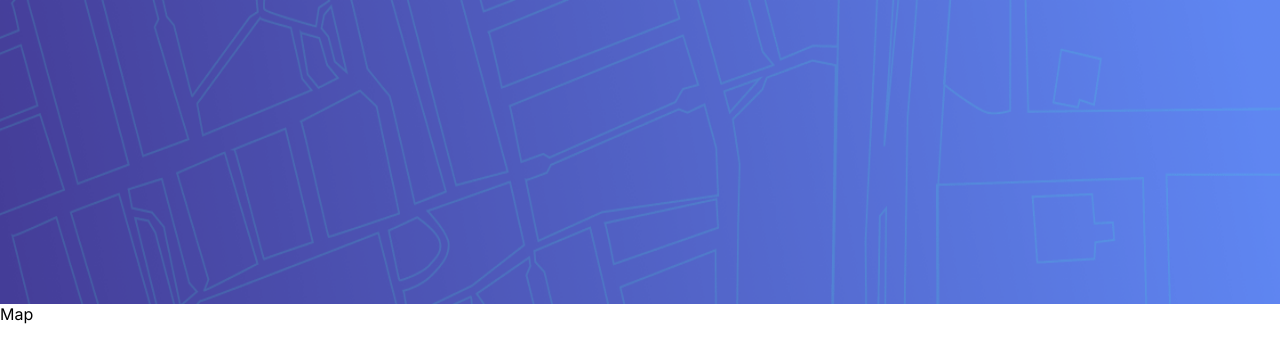
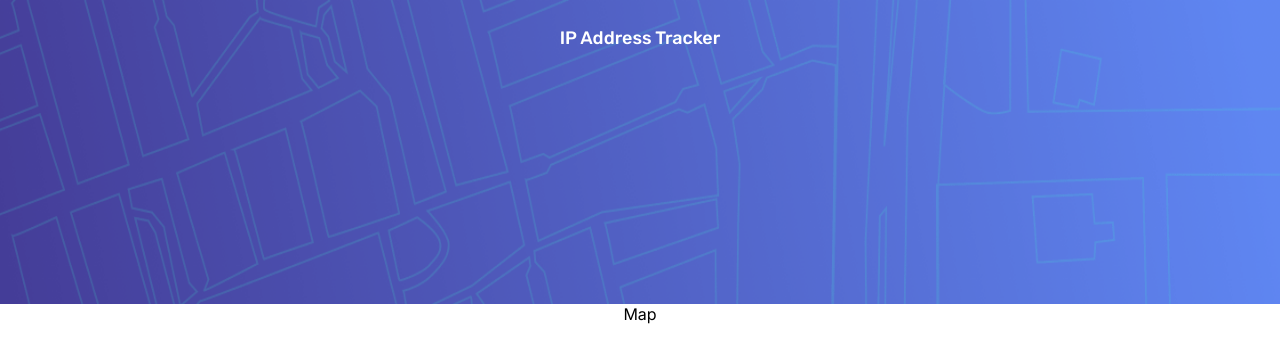
Before and after one commit to atorrez007/ip-gps-tracker, a Next.js app: page / in a window 1280 px wide. Shown: the top 362 px of the page. Built offline with nearby package versions, Linux system fonts and the light colour scheme.

Commit message:
fixed component styles layout

```diff
--- a/src/Styles/ContainerStyles.css
+++ b/src/Styles/ContainerStyles.css
@@ -1,18 +1,9 @@
 .container-styles {
+  display: flex;
+  justify-content: flex-start;
+  flex-direction: column;
   height: 100vh;
-  width: auto;
-}
-
-.image-container {
-  display: flex;
-  justify-content: center;
-  height: 19em;
   width: 100%;
-}
-
-.image-styling {
-  width: 100%;
-  height: auto;
 }
 
 .map-container {
--- a/src/Styles/ContainerStyles.scss
+++ b/src/Styles/ContainerStyles.scss
@@ -1,20 +1,9 @@
 .container-styles {
-  // background-color: orange;
+  display: flex;
+  justify-content: flex-start;
+  flex-direction: column;
   height: 100vh;
-  width: auto;
-}
-
-// To alter bg photo placement.
-.image-container {
-  display: flex;
-  justify-content: center;
-  height: 19em;
   width: 100%;
-}
-
-.image-styling {
-  width: 100%;
-  height: auto;
 }
 
 .map-container {
--- /dev/null
+++ b/src/Styles/ImageComponentStyles.css
@@ -0,0 +1,37 @@
+@font-face {
+  font-family: "Rubik";
+  src: url("../assets/fonts/Rubik-VariableFont_wght.ttf");
+}
+@media (min-width: 375px) {
+  .image-container {
+    position: relative;
+    display: flex;
+    justify-content: center;
+    height: 18em;
+    width: 100%;
+  }
+  .image-styling {
+    height: 18em;
+    width: 100%;
+  }
+}
+@media (min-width: 960px) {
+  .image-container {
+    height: 19em;
+    width: 100%;
+  }
+  .image-styling {
+    width: 100%;
+    height: 19em;
+  }
+}
+.title {
+  position: absolute;
+  margin-top: 1.5em;
+  display: flex;
+  justify-content: center;
+  font-family: "Rubik";
+  font-weight: 500;
+  color: white;
+  font-size: 18px;
+}/*# sourceMappingURL=ImageComponentStyles.css.map */
--- /dev/null
+++ b/src/Styles/ImageComponentStyles.scss
@@ -0,0 +1,40 @@
+// To alter bg photo placement.
+@import "../Variables/Variables.scss";
+@import "../Breakpoints/Breakpoints.scss";
+
+@include mobile {
+  .image-container {
+    position: relative;
+    display: flex;
+    justify-content: center;
+    height: 18em;
+    width: 100%;
+  }
+
+  .image-styling {
+    height: 18em;
+    width: 100%;
+  }
+}
+
+@include desktop {
+  .image-container {
+    height: 19em;
+    width: 100%;
+  }
+
+  .image-styling {
+    width: 100%;
+    height: 19em;
+  }
+}
+
+.title {
+  position: absolute;
+  margin-top: 1.5em;
+  display: flex;
+  justify-content: center;
+  @include mediumFont500;
+  color: white;
+  font-size: 18px;
+}
--- a/src/app/globals.css
+++ b/src/app/globals.css
@@ -109,3 +109,9 @@ a {
 body {
   margin: 0%;
 }
+div {
+  display: flex;
+  justify-content: center;
+  width: 100%;
+  /* background-color: black; */
+}
--- a/src/components/ImageComponent.tsx
+++ b/src/components/ImageComponent.tsx
@@ -1,13 +1,12 @@
 "use client";
+import "../Styles/ImageComponentStyles.css";
 import React, { useEffect, useState } from "react";
-
 import MobileImage from "../assets/images/pattern-bg-mobile.png";
 import DesktopImage from "../assets/images/pattern-bg-desktop.png";
 import Image from "next/image";
 
 const ImageComponent = () => {
   const [isMobile, setIsMobile] = useState<boolean>(false);
-  const [ipAddress] = useState("206.190.175.42");
   const updateImg = () => {
     const width = window.innerWidth;
     width <= 501 ? setIsMobile(true) : setIsMobile(false);
@@ -18,6 +17,9 @@ const ImageComponent = () => {
   }, []);
   return (
     <div className="image-container">
+      <div className="title">
+        <span>IP Address Tracker</span>
+      </div>
       <Image
         priority
         className="image-styling"
```
Also changed, not shown: 2 other files (tests, documents, lock files or other folders).
